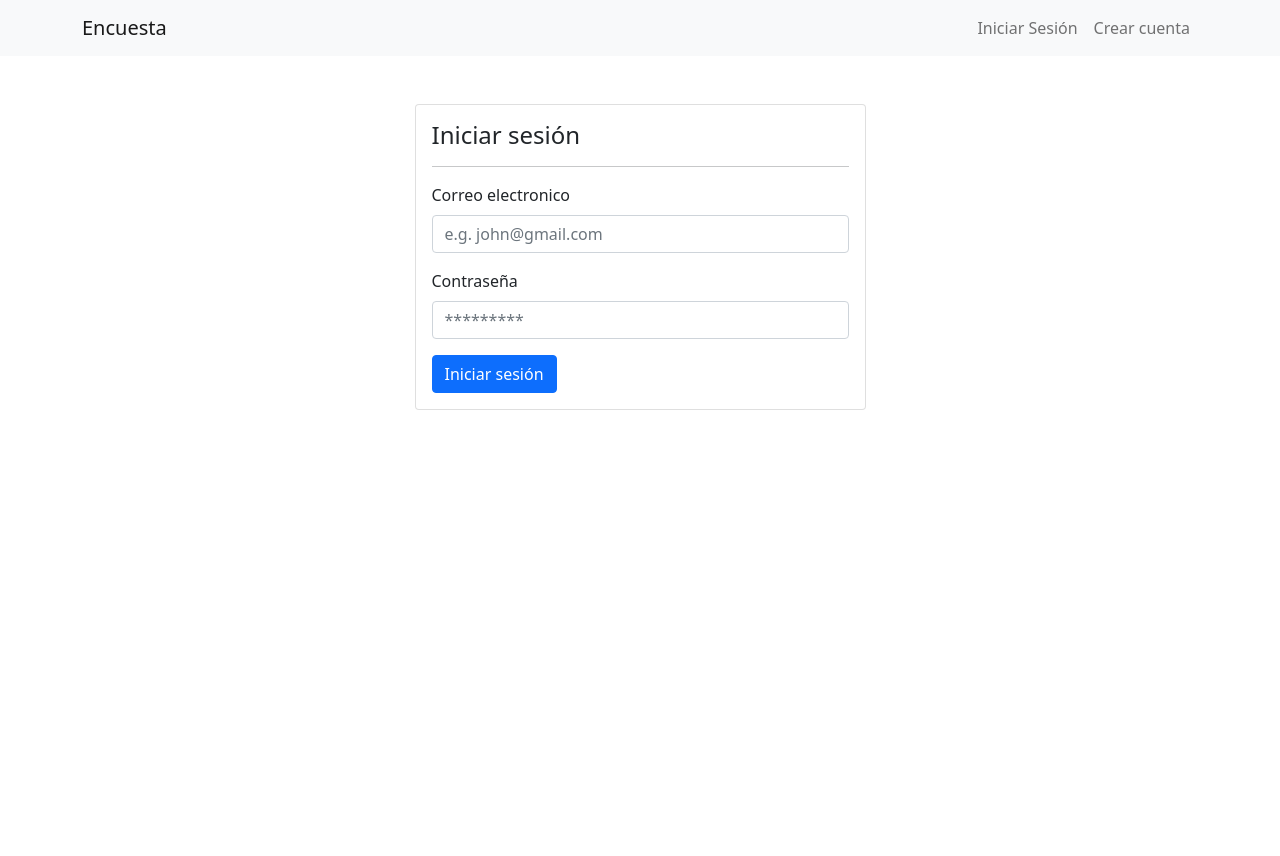
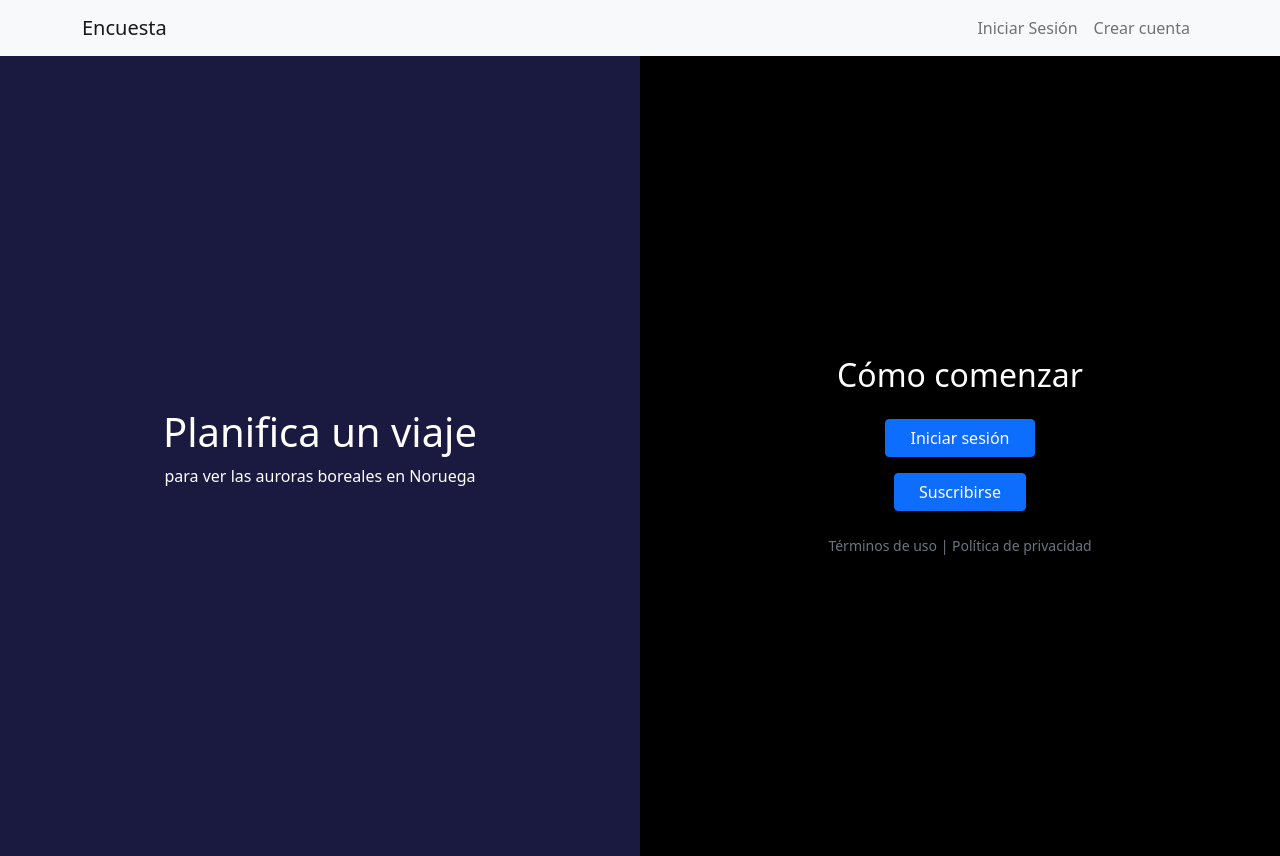
Before and after one commit to VictorDavid98/FrontEndApp, a React (Create React App) app: page / in a window 1280 px wide. Before the commit the page ends 800 px from the top, so only its background shows below. Built offline with nearby package versions, Linux system fonts and the light colour scheme; what chartjs-plugin-datalabels would draw is missing.

Commit message:
Update page login

```diff
--- a/src/Components/Navigation.tsx
+++ b/src/Components/Navigation.tsx
@@ -6,43 +6,55 @@ import { Link } from "react-router-dom";
 import { useAuthDispatch, useAuthState } from "../context/authContext";
 
 const Navigation = () => {
-
   const user = useAuthState();
   const authDispatch = useAuthDispatch();
 
   const logout = () => {
     authDispatch({
-            type:"logout"
-        })
-    }
+      type: "logout",
+    });
+  };
 
   return (
     <Navbar bg="light" expand="lg">
       <Container>
-                <Navbar.Brand as={Link} to="/">Encuesta</Navbar.Brand>
+        <Navbar.Brand as={Link} to="/">
+          Encuesta
+        </Navbar.Brand>
         <Navbar.Toggle aria-controls="navbar"></Navbar.Toggle>
         <Navbar.Collapse id="navbar">
           <Nav className="me-auto"></Nav>
           <Nav className="justify-content-end">
-                        { user.isAuthenticated ?
+            {user.isAuthenticated ? (
               <>
-                            <Nav.Link as={Link} to="/createpoll">Crear encuesta</Nav.Link>
+                <Nav.Link as={Link} to="/createpoll">
+                  Crear encuesta
+                </Nav.Link>
                 <NavDropdown title={user.email} id="navbar-dropdown">
-                                <NavDropdown.Item as={Link} to="/user">Mis encuestas</NavDropdown.Item>
+                  <NavDropdown.Item as={Link} to="/user">
+                    Mis encuestas
+                  </NavDropdown.Item>
                   <NavDropdown.Divider></NavDropdown.Divider>
-                                <NavDropdown.Item onClick={logout}>Cerrar sesión</NavDropdown.Item>
+                  <NavDropdown.Item onClick={logout}>
+                    Cerrar sesión
+                  </NavDropdown.Item>
                 </NavDropdown>
-                        </> :
+              </>
+            ) : (
               <>
-                            <Nav.Link as={Link} to="/">Iniciar Sesión</Nav.Link>
-                            <Nav.Link as={Link} to="/register">Crear cuenta</Nav.Link>
-                        </> }
+                <Nav.Link as={Link} to="/login">
+                  Iniciar Sesión
+                </Nav.Link>
+                <Nav.Link as={Link} to="/register">
+                  Crear cuenta
+                </Nav.Link>
+              </>
+            )}
           </Nav>
         </Navbar.Collapse>
       </Container>
     </Navbar>
-    )
-
-}
+  );
+};
 
 export default Navigation;
--- /dev/null
+++ b/src/Pages/LandingPage.tsx
@@ -0,0 +1,48 @@
+import React from "react";
+import { Container, Row, Col, Button } from "react-bootstrap";
+
+const LandingPage: React.FC = () => {
+  return (
+    <Container
+      fluid
+      className="vh-100 d-flex flex-column text-white"
+      style={{ backgroundColor: "#121212" }}
+    >
+      <Row className="flex-grow-1">
+        {/* Sección Izquierda */}
+        <Col
+          xs={12}
+          md={6}
+          className="d-flex flex-column justify-content-center align-items-center"
+          style={{ backgroundColor: "#1a1a40" }}
+        >
+          <h1 className="text-center">Planifica un viaje</h1>
+          <p className="text-center">
+            para ver las auroras boreales en Noruega
+          </p>
+        </Col>
+
+        {/* Sección Derecha */}
+        <Col
+          xs={12}
+          md={6}
+          className="d-flex flex-column justify-content-center align-items-center"
+          style={{ backgroundColor: "#000" }}
+        >
+          <h2 className="mb-4">Cómo comenzar</h2>
+          <Button variant="primary" className="mb-3 px-4">
+            Iniciar sesión
+          </Button>
+          <Button variant="primary" className="mb-4 px-4">
+            Suscribirse
+          </Button>
+          <div className="text-muted small">
+            Términos de uso | Política de privacidad
+          </div>
+        </Col>
+      </Row>
+    </Container>
+  );
+};
+
+export default LandingPage;
--- a/src/Pages/Login.tsx
+++ b/src/Pages/Login.tsx
@@ -11,7 +11,6 @@ import { loginUser } from "../services/UserService";
 import { useAuthDispatch } from "../context/authContext";
 
 const Login = () => {
-
   const [email, setEmail] = useState("");
   const [password, setPassword] = useState("");
   const [error, setError] = useState("");
@@ -27,68 +26,93 @@ const Login = () => {
       const res = await loginUser(email, password);
       const token = res.data.token;
       authDispatch({
-                type: 'login',
-                token
+        type: "login",
+        token,
       });
-        }catch(errors: any) {
+    } catch (errors: any) {
       if (errors.response) {
-                errors.response.status === 403 && setError("No se puede iniciar sesión con esas credenciales");
+        errors.response.status === 403 &&
+          setError("No se puede iniciar sesión con esas credenciales");
       }
       setSendingData(false);
     }
-    }
-
+  };
 
   return (
-        <Container>
-            <Row>
-                <Col lg="5" md="10" sm="10" className="mx-auto">
-                    <Card className="mt-5">
+    <Container
+      fluid
+      className="vh-100 d-flex align-items-center justify-content-center"
+    >
+      <Row className="w-100">
+        {/* Columna de la imagen */}
+        <Col md={6} className="d-none d-md-block">
+          <div
+            style={{
+              backgroundImage: `url('https://images.pexels.com/photos/703012/pexels-photo-703012.jpeg?auto=compress&cs=tinysrgb&w=1260&h=750&dpr=1')`,
+              backgroundSize: "cover",
+              backgroundPosition: "center",
+              height: "100vh",
+            }}
+          ></div>
+        </Col>
+
+        {/* Columna del formulario */}
+        <Col
+          md={6}
+          sm={12}
+          className="d-flex align-items-center justify-content-center"
+        >
+          <Card className="p-4" style={{ maxWidth: "400px", width: "100%" }}>
             <Card.Body>
-                            <h4>Iniciar sesión</h4><hr />
-
+              <h4 className="text-center">Iniciar sesión</h4>
+              <hr />
               <Form onSubmit={login}>
-
                 <Form.Group className="mb-3" controlId="email">
-                                    <Form.Label>Correo electronico</Form.Label>
+                  <Form.Label>Correo electrónico</Form.Label>
                   <Form.Control
                     value={email}
-                                        onChange={e => setEmail(e.target.value)}
-                                        type="email" placeholder="e.g. john@gmail.com"></Form.Control>
+                    onChange={(e) => setEmail(e.target.value)}
+                    type="email"
+                    placeholder="e.g. john@gmail.com"
+                  />
                 </Form.Group>
-
                 <Form.Group className="mb-3" controlId="password">
                   <Form.Label>Contraseña</Form.Label>
                   <Form.Control
                     value={password}
-                                        onChange={e => setPassword(e.target.value)}
-                                        type="password" placeholder="*********"></Form.Control>
+                    onChange={(e) => setPassword(e.target.value)}
+                    type="password"
+                    placeholder="*********"
+                  />
                 </Form.Group>
-
-                                <Button type="submit">
-                                    {sendingData ? <>
+                <Button type="submit" className="w-100">
+                  {sendingData ? (
+                    <>
                       <Spinner
                         animation="border"
                         as="span"
                         size="sm"
                         role="status"
                         aria-hidden="true"
-                                        ></Spinner>&nbsp;
-                                        <span>Iniciando sesión...</span>
-                                    </>:
-                                    <>Iniciar sesión</>
-                                    }
+                      />
+                      &nbsp; Iniciando sesión...
+                    </>
+                  ) : (
+                    "Iniciar sesión"
+                  )}
                 </Button>
               </Form>
-
-                            <Alert className="mt-4" show={!!error} variant="danger">{error}</Alert>
-
+              {error && (
+                <Alert className="mt-4" show={!!error} variant="danger">
+                  {error}
+                </Alert>
+              )}
             </Card.Body>
           </Card>
         </Col>
       </Row>
     </Container>
-    )
-}
+  );
+};
 
 export default Login;
--- a/src/Router/routes.ts
+++ b/src/Router/routes.ts
@@ -1,5 +1,5 @@
 import CreatePoll from "../Pages/CreatePoll";
-import Home from "../Pages/Home";
+import LandingPage from "../Pages/LandingPage";
 import Login from "../Pages/Login";
 import NotFound from "../Pages/NotFound";
 import Register from "../Pages/Register";
@@ -11,6 +11,11 @@ import { Route } from "../types";
 const routes: Route[] = [
     {
         path: "/",
+        component: LandingPage,
+        routeType: "GUEST"
+    },
+    {
+        path: "/login",
         component: Login,
         routeType: "GUEST"
     },
```
Also changed, not shown: src/App.tsx (+4 -4 lines), public/Imagenes/pexels-scottwebb-136404.jpg (added), src/index.scss (line endings or trailing spaces), 1 other file (tests, documents, lock files or other folders). Lines whose indentation alone changed are shown as unchanged.
